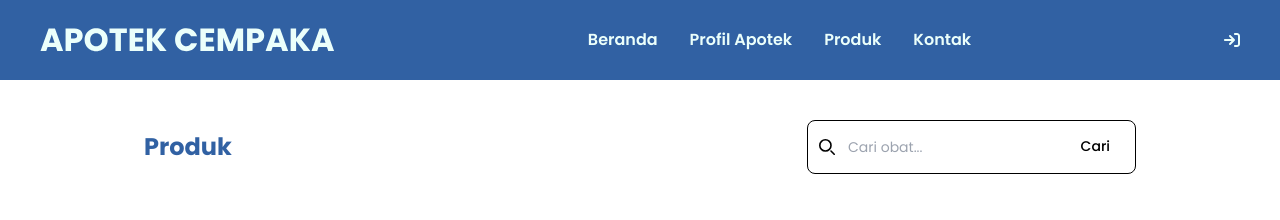
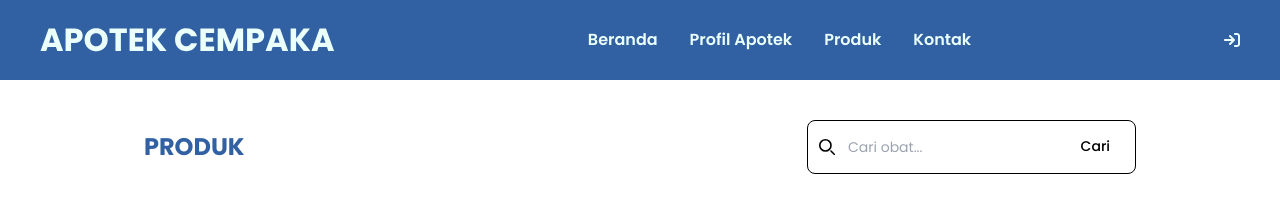
Before and after one commit to MadeRama21/ApotekCempaka, a React (Create React App) app in the folder frontend/: page /produk in a window 1280 px wide. Shown: the top 220 px of the page. Built offline with nearby package versions, Linux system fonts and the light colour scheme.

Commit message:
liat commit

```diff
--- a/frontend/src/pages/Produk.js
+++ b/frontend/src/pages/Produk.js
@@ -12,7 +12,7 @@ function Produk() {
             <section className="min-h-screen font-poppins xl:mx-36 lg:mx-28 md:mx-20 sm:mx-14 min-[320px]:mx-14">
                 <div className="flex justify-between items-center py-10">
                     <div>
-                        <h1 className="text-primari font-bold text-2xl">Produk</h1>
+                        <h1 className="text-primari font-bold text-2xl uppercase">Produk</h1>
                     </div>
                     <div>
                         <form className="max-w-md mx-auto min-w-auto ml-1">
```
